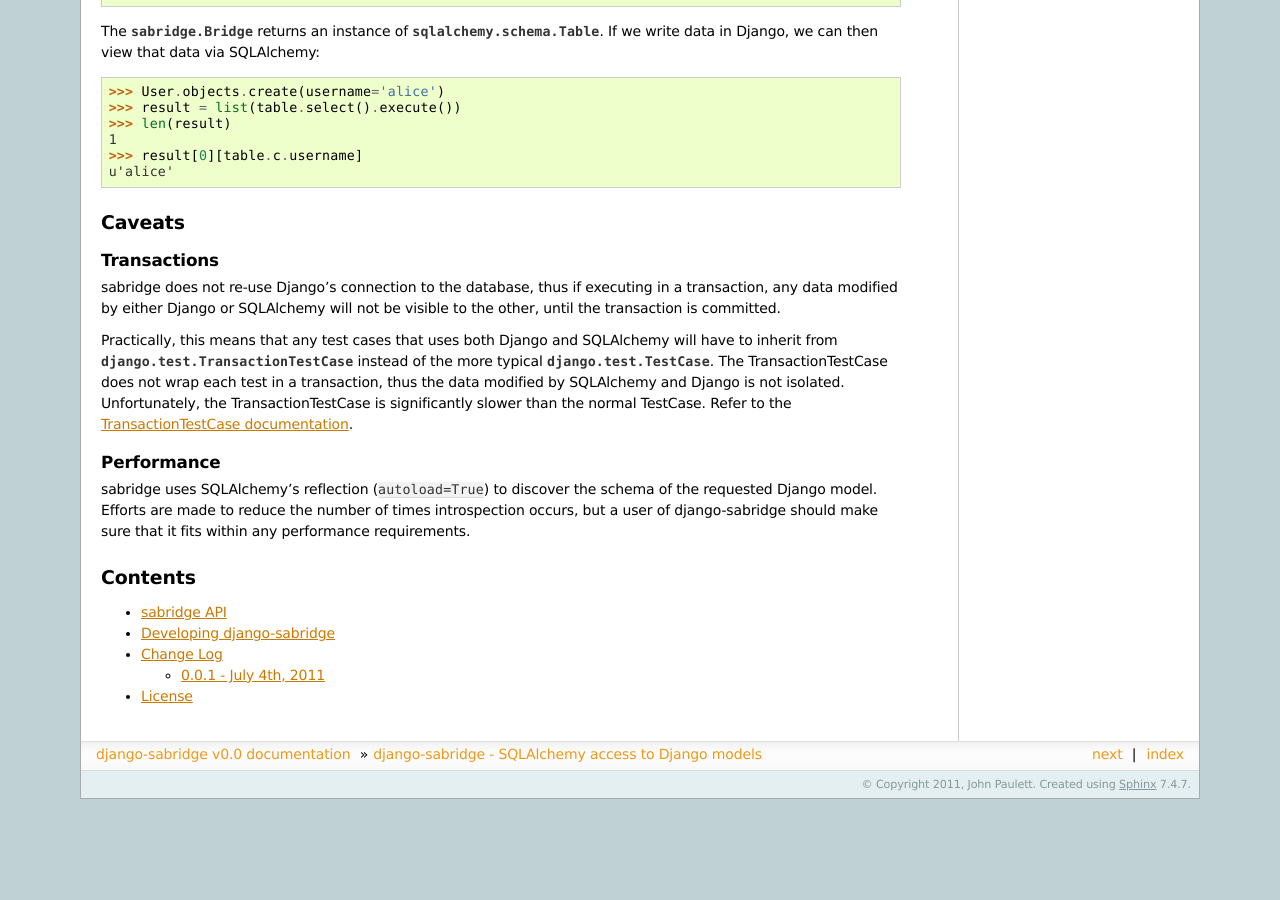
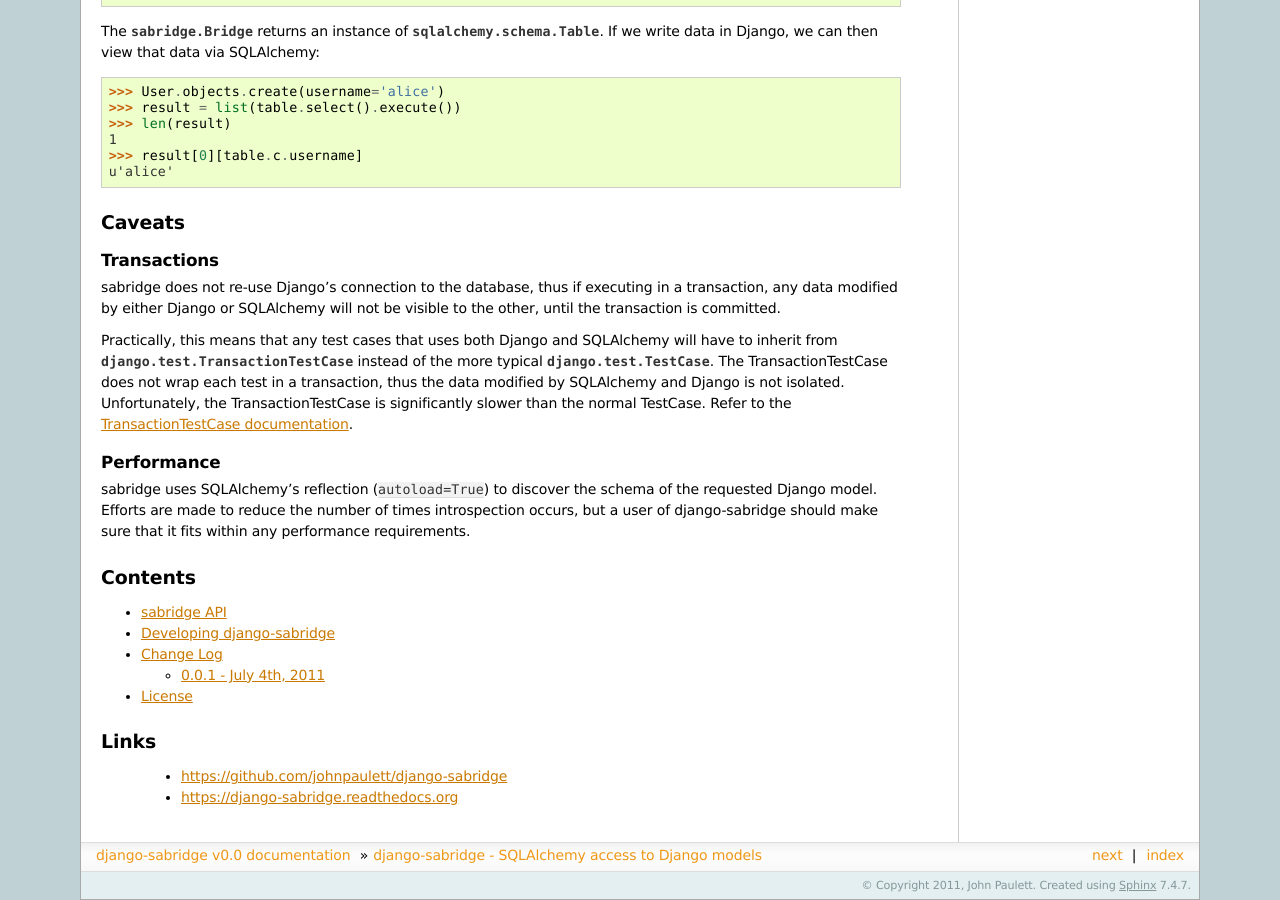
Before and after one commit to johnpaulett/django-sabridge, a Sphinx documentation site: the page built from docs/index.rst, in a window 1280 px wide and 900 px high, scrolled down 683 px. Built offline with Sphinx 7.4.7, drawn with Linux system fonts in a browser that asks for light colours; before the commit the page ends 1482 px from its top, so only the background shows below that.

Commit message:
Project links.

```diff
--- a/docs/index.rst
+++ b/docs/index.rst
@@ -98,3 +98,9 @@
    develop
    changelog
    license
+
+Links
+=====
+
+ * https://github.com/johnpaulett/django-sabridge
+ * https://django-sabridge.readthedocs.org
```
